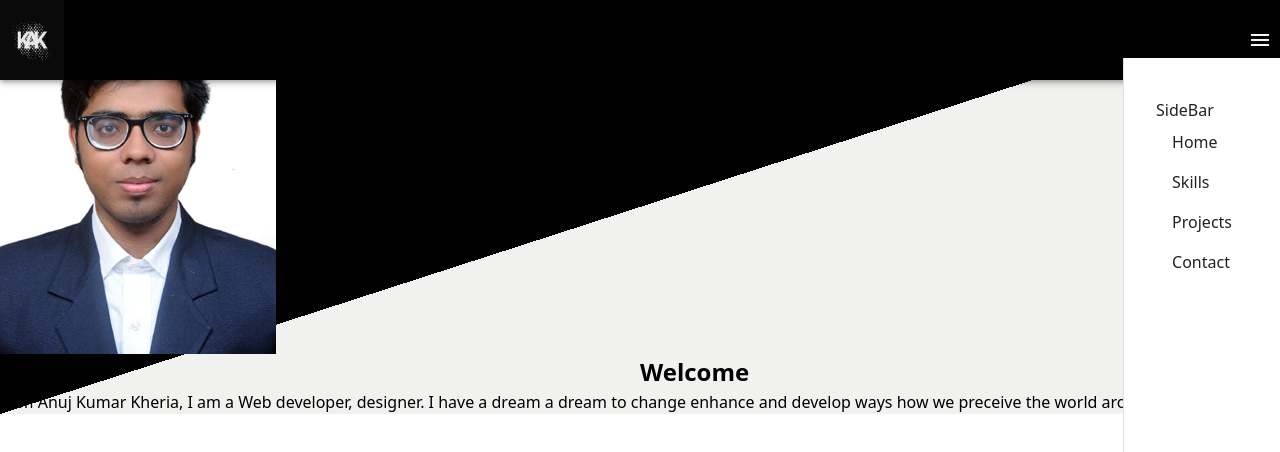
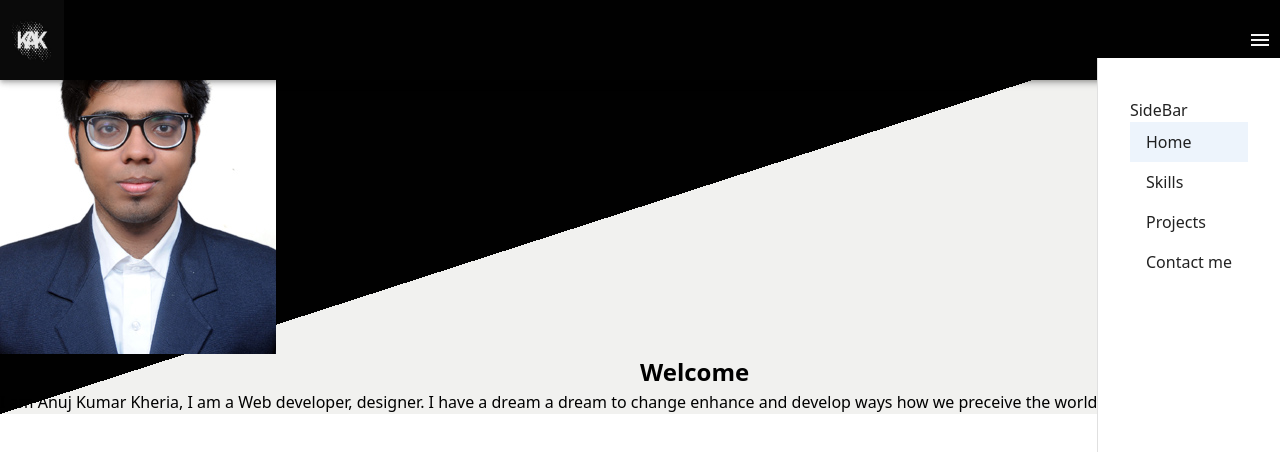
Before and after one commit to anujkkheria/Portfolio, a React (Vite) app: page / in a window 1280 px wide. Both pictures are taken after a click on the button 1260 px from the left and 40 px from the top of the page. Shown: the top 452 px of the page. Built offline with nearby package versions, Linux system fonts and the light colour scheme.

Commit message:
removed redundancy and added functionality sidebar

```diff
--- a/src/Components/SideBar.tsx
+++ b/src/Components/SideBar.tsx
@@ -1,14 +1,27 @@
 import React, {useState} from 'react'
-import { Drawer,List,ListItem } from '@mui/material'
+import { Drawer,List,ListItemButton } from '@mui/material'
 import { Link } from 'react-router-dom'
 
 const SideBar:React.FC = () => {
-//  const [isActive,setIsActive]= useState<any>(0)
-//   const LinkItems =[
-//   {
-
-//  }
-// ]
+ const [isActive,setIsActive]= useState<any>(0)
+  const LinkItems =[
+  {
+    label:"Home",
+    link:"/"
+ },
+  {
+    label:"Skills",
+    link:"Skills"
+ },
+  {
+    label:"Projects",
+    link:"Projects"
+ },
+  {
+    label:"Contact me",
+    link:"contact me"
+ },
+]
   return (
     <Drawer  variant='permanent'
     anchor='right'
@@ -25,26 +38,11 @@ const SideBar:React.FC = () => {
         }}>
             <List>
     <span className='text-blue-600'>SideBar</span>
-    <ListItem>
-     <Link to="/">
-     Home
+    {LinkItems.map((item,index)=>{return(<ListItemButton selected={isActive===index} onClick={()=>setIsActive(index)}>
+     <Link to={item.link}>
+     {item.label}
      </Link>
-    </ListItem>
-    <ListItem>
-      <Link to="skills">
-Skills
-      </Link>
-    </ListItem>
-    <ListItem>
-<Link to="Projects">
-      Projects
-</Link>
-    </ListItem>
-    <ListItem>
-      <Link to="contact me">
-      Contact
-      </Link>
-    </ListItem>
+    </ListItemButton>)})}
           </List>
     </Drawer>
   )
```
Also changed, not shown: src/Components/Experience.tsx (deleted, +0 -46 lines), src/Components/Home.tsx (deleted, +0 -25 lines).
